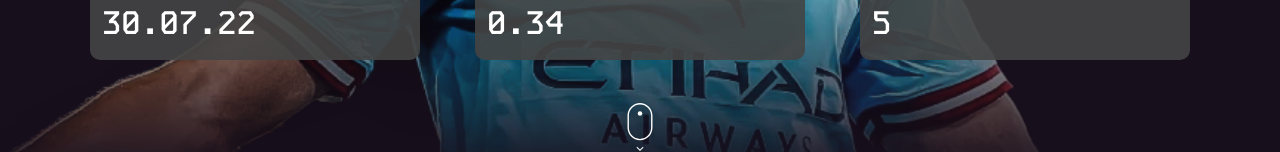
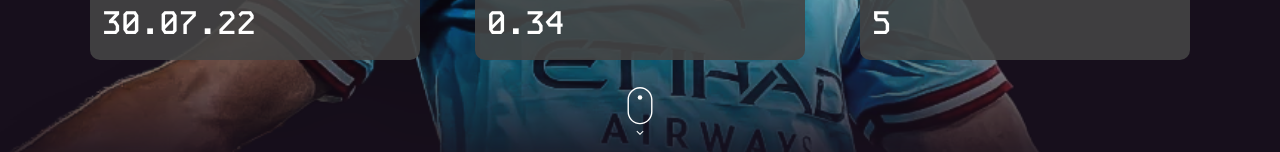
Before and after one commit to tmarenco/julian-alvarez-vol-2, a React (Vite) app: page / in a window 1280 px wide. Shown: the part 648-800 px from the top of the page. Built offline with nearby package versions, Linux system fonts and the light colour scheme.

Commit message:
home styles adjustments

```diff
--- a/src/components/Landing/landing.module.css
+++ b/src/components/Landing/landing.module.css
@@ -74,12 +74,11 @@
     position: absolute;
     display: flex;
     flex-direction: column;
-    height: 100%;
-    /* background-color: blue; */
+    height: 90%;
+    margin: 1rem;
+    bottom: 0;
     justify-content: end;
     width: 55%;
-    /* top: 22.5%; */
-    /* top: 40vw; */
 
     @media (min-width: 768px) {
         width: 90%;
@@ -155,11 +154,15 @@
     .landing-icon {
         display: flex;
         justify-content: center;
-        padding-top: 2rem;
+        padding-top: 1rem;
 
         img{
-            width: 50px;
+            width: 25px;
             cursor: pointer;
+
+            @media (min-width: 1024px) {
+                width: 50px;
+            }
         }
 
         .landing-mouse {
```
